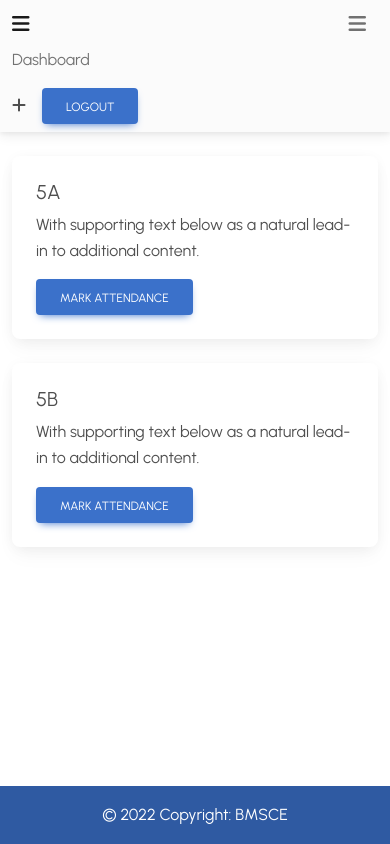
After one commit to PADMANJALI1848/AttendanceManagementSystem-old, a Django app: template templates/facultySections.html in a window 390 px wide, after a click that opens the changed part. The commit adds this page. Run offline with Django 4.2, Linux system fonts and the light colour scheme; the template is opened without the code that fills it, so the values that code supplies are empty; parts of the project's set-up code (start-up, migrations or seed data) failed here and were passed over.

Commit message:
Added views for faculty courses and sections

```diff
--- /dev/null
+++ b/templates/facultySections.html
@@ -0,0 +1,85 @@
+<!DOCTYPE html>
+<html lang="en" dir="ltr">
+	<head>
+		<meta charset="utf-8">
+		<title>CSE AMS</title>
+        <!-- Font Awesome -->
+       <link href="https://cdnjs.cloudflare.com/ajax/libs/font-awesome/6.0.0/css/all.min.css"rel="stylesheet"/>
+        <!-- Google Fonts -->
+       <link href="https://fonts.googleapis.com/css?family=Roboto:300,400,500,700&display=swap" rel="stylesheet"/>
+        <!-- MDB -->
+       <link href="https://cdnjs.cloudflare.com/ajax/libs/mdb-ui-kit/6.0.1/mdb.min.css" rel="stylesheet"/>
+
+      <!-- MDB -->
+       <script type="text/javascript"src="https://cdnjs.cloudflare.com/ajax/libs/mdb-ui-kit/6.0.1/mdb.min.js"></script>
+
+	</head>
+  <style>
+    @import url('https://fonts.googleapis.com/css2?family=Urbanist&display=swap');
+    body{
+      font-family: 'Urbanist', sans-serif !important;
+    }
+  </style>
+	<body>
+    <nav class="navbar navbar-expand-lg navbar-light bg-light">
+      <div class="container">
+        <a class="navbar-brand me-2" href="">
+          <i class="fa-solid fa-bars"></i>
+        </a>
+
+        <button
+          class="navbar-toggler"
+          type="button"
+          data-mdb-toggle="collapse"
+          data-mdb-target="#navbarButtonsExample"
+          aria-controls="navbarButtonsExample"
+          aria-expanded="false"
+          aria-label="Toggle navigation"
+        >
+          <i class="fas fa-bars"></i>
+        </button>
+
+        <div class="collapse navbar-collapse" id="navbarButtonsExample">
+          <ul class="navbar-nav me-auto mb-2 mb-lg-0">
+            <li class="nav-item">
+              <a class="nav-link" href="#">Dashboard</a>
+            </li>
+          </ul>
+
+
+          <div class="d-flex align-items-center">
+            <a class="text-reset me-3" href="#">
+              <i class="fa-solid fa-plus"></i>
+            </a>
+            <button type="button" class="btn btn-primary me-3">
+                LOGOUT
+            </button>
+          </div>
+        </div>
+      </div>
+    </nav>
+        <div class="container">
+            <div class="row">
+                <div class="col-sm-4 mt-4">
+                  <div class="card">
+                    <div class="card-body">
+                      <h5 class="card-title">5A</h5>
+                      <p class="card-text">With supporting text below as a natural lead-in to additional content.</p>
+                      <a href="#" class="btn btn-primary">Mark Attendance</a>
+                    </div>
+                  </div>
+                </div>
+                <div class="col-sm-4 mt-4">
+                  <div class="card">
+                    <div class="card-body">
+                      <h5 class="card-title">5B</h5>
+                      <p class="card-text">With supporting text below as a natural lead-in to additional content.</p>
+                      <a href="#" class="btn btn-primary">Mark Attendance</a>
+                    </div>
+                  </div>
+                </div>
+              </div>
+        </div>
+    {% include 'footer.html' %}
+	</body>
+</html>
--- a/templates/footor.html
+++ b/templates/footer.html
@@ -1,4 +1,4 @@
-<footer class="bg-primary text-center text-lg-start">
+<footer class="bg-primary text-center text-lg-start fixed-bottom">
     <div class="text-center p-3 text-white" style="background-color: rgba(0, 0, 0, 0.2);">
       © 2022 Copyright:
       <a class="text-white" href="https://bmsce.ac.in">BMSCE</a>
--- a/templates/home.html
+++ b/templates/home.html
@@ -49,6 +49,6 @@
               </div>
             </div>
           </section>
-          {% include 'footor.html' %}
+          {% include 'footer.html' %}
 	</body>
 </html>
```
Also changed, not shown: templates/SignUp.html (+6 -6 lines), templates/facultyCourses.html (added, +85 -0 lines), users/views.py (+10 -4 lines).
